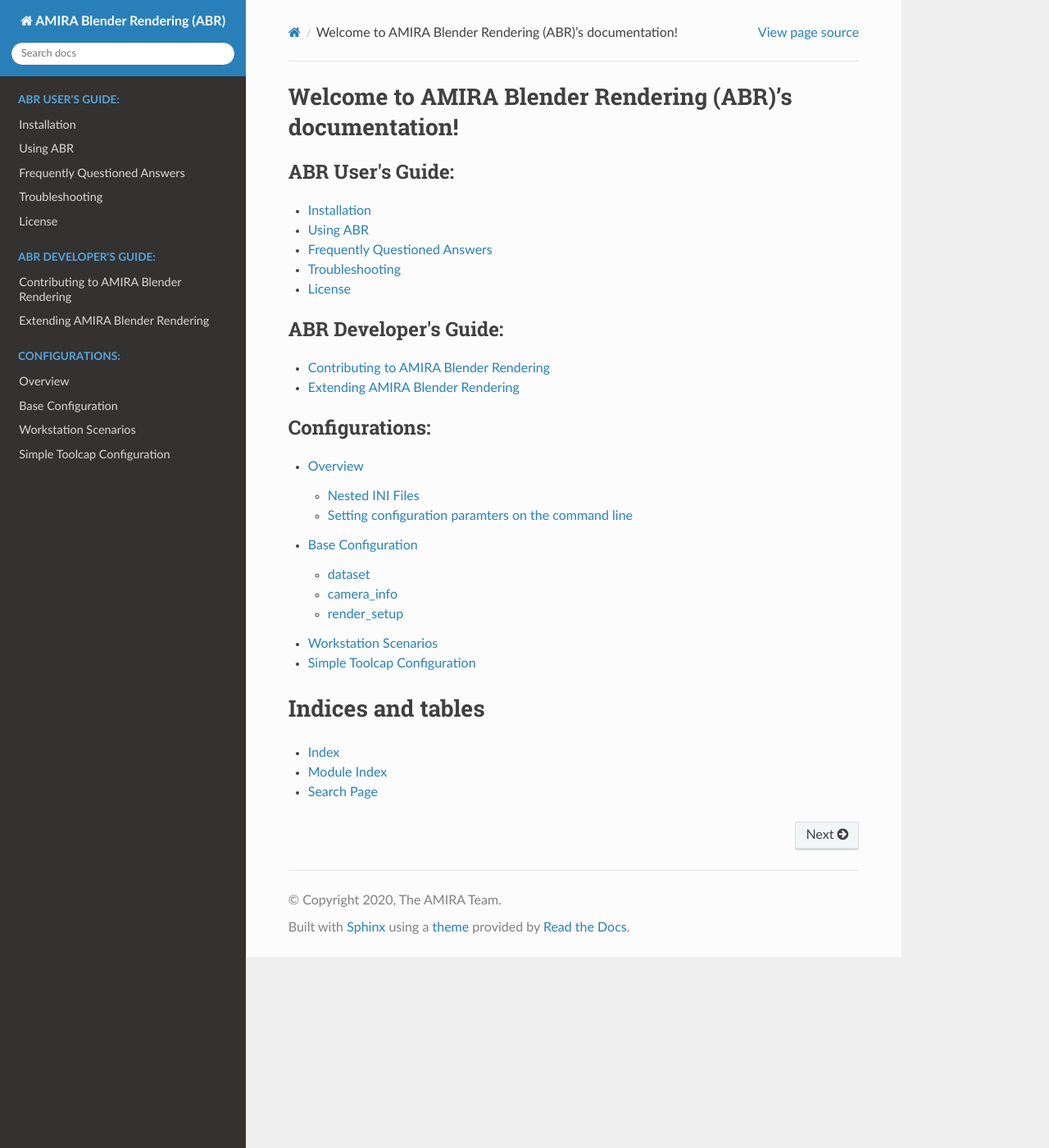
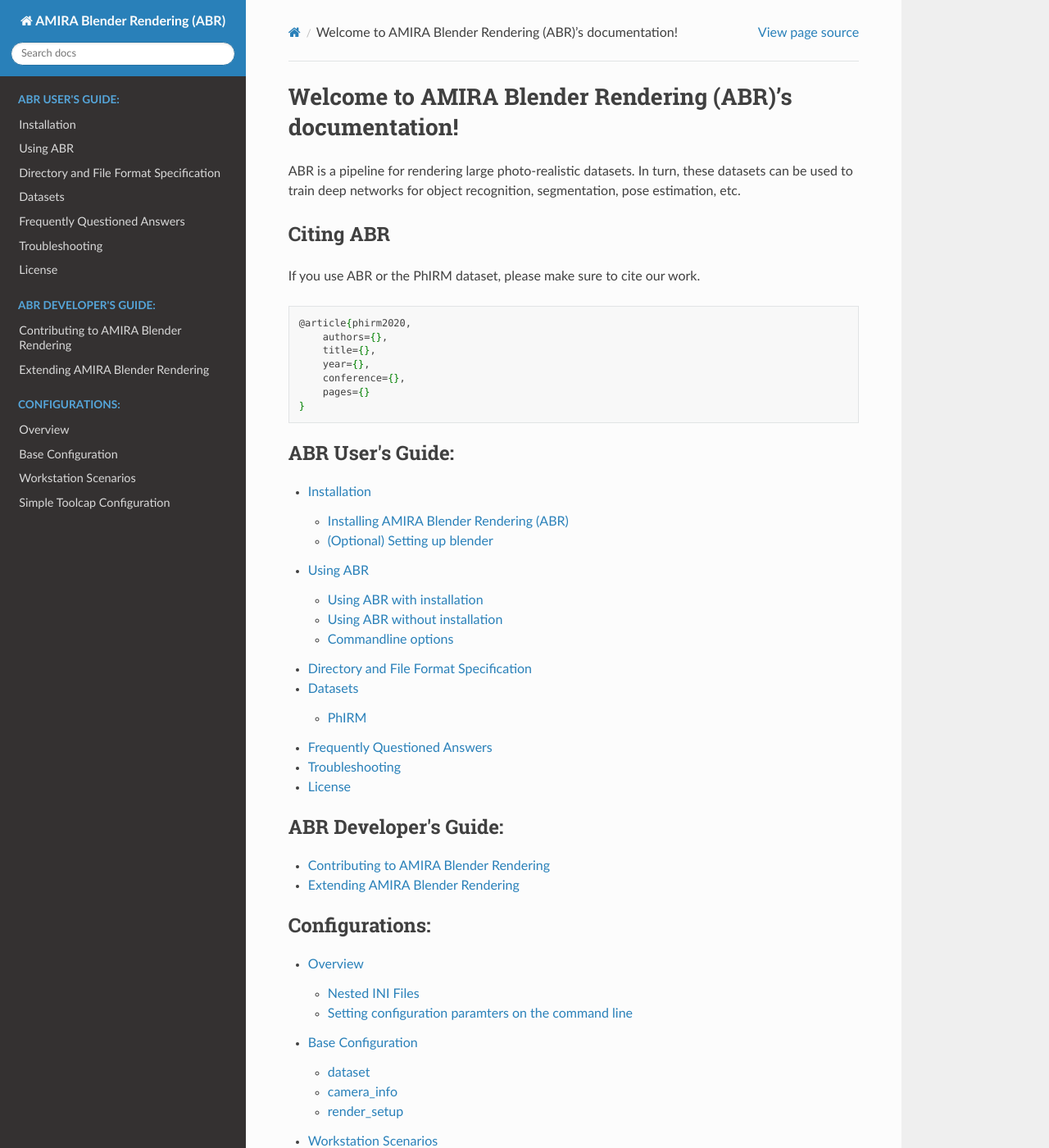
Before and after one commit to boschresearch/amira_blender_rendering, a Sphinx documentation site: the page built from docs/index.rst, in a window 1280 px wide and 1400 px high. Shown: the whole window at 82% size. Built offline with Sphinx 7.4.7 and the Read the Docs theme 2.0.0, drawn with Linux system fonts in a browser that asks for light colours.

Commit message:
more docs

```diff
--- a/docs/faq.rst
+++ /dev/null
@@ -1,2 +0,0 @@
-Frequently Questioned Answers
-=============================
--- /dev/null
+++ b/docs/formats.rst
@@ -0,0 +1,5 @@
+Directory and File Format Specification
+=======================================
+
+TODO: describe output folder structure
+TODO: describe json file contents
--- a/docs/index.rst
+++ b/docs/index.rst
@@ -6,13 +6,36 @@
 Welcome to AMIRA Blender Rendering (ABR)'s documentation!
 =========================================================
 
+ABR is a pipeline for rendering large photo-realistic datasets. In turn, these
+datasets can be used to train deep networks for object recognition,
+segmentation, pose estimation, etc.
+
+
+Citing ABR
+----------
+If you use ABR or the PhIRM dataset, please make sure to cite our work.
+
+.. code-block:: latex
+
+   @article{phirm2020,
+       authors={},
+       title={},
+       year={},
+       conference={},
+       pages={}
+   }
+
+
+
 .. toctree::
    :maxdepth: 2
    :Caption: ABR User's Guide:
 
    installation.rst
    using.rst
-   faq.rst
+   formats.rst
+   datasets.rst
+   fqa.rst
    troubleshooting.rst
    license.rst
 
--- a/docs/installation.rst
+++ b/docs/installation.rst
@@ -1,2 +1,9 @@
 Installation
 ============
+
+Installing AMIRA Blender Rendering (ABR)
+----------------------------------------
+
+
+(Optional) Setting up blender
+-----------------------------
--- a/docs/using.rst
+++ b/docs/using.rst
@@ -1,2 +1,21 @@
 Using ABR
 =========
+
+Using ABR with installation
+---------------------------
+
+
+Using ABR without installation
+------------------------------
+
+You can use ABR without actually intalling it via ``pip``. To do so, you need to
+specify the command line option ``--abr-path`` when running
+
+.. code-block:: bash
+
+   $ cd ~/path/to/amira_blender_rendering
+   $ blender -b -P scripts/render_dataset.py -- --abr-path ~/path/to/amira_blender_rendering/src --config config/some_configuration.cfg
+
+
+Commandline options
+-------------------
```
Also changed, not shown: Readme.md (+0 -36 lines), docs/datasets.rst (added, +16 -0 lines), docs/fqa.rst (added, +21 -0 lines), docs/troubleshooting.rst (+36 -0 lines).
